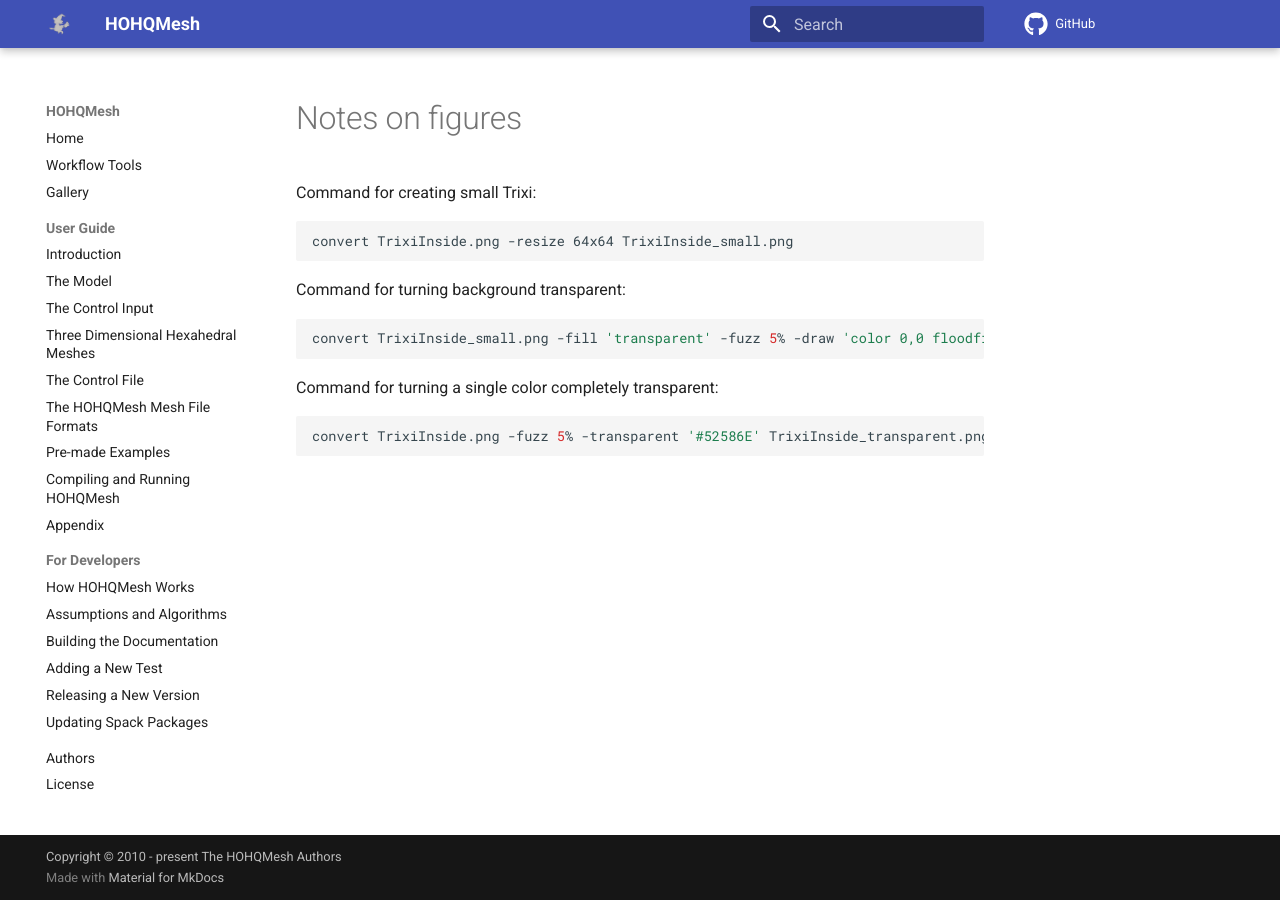
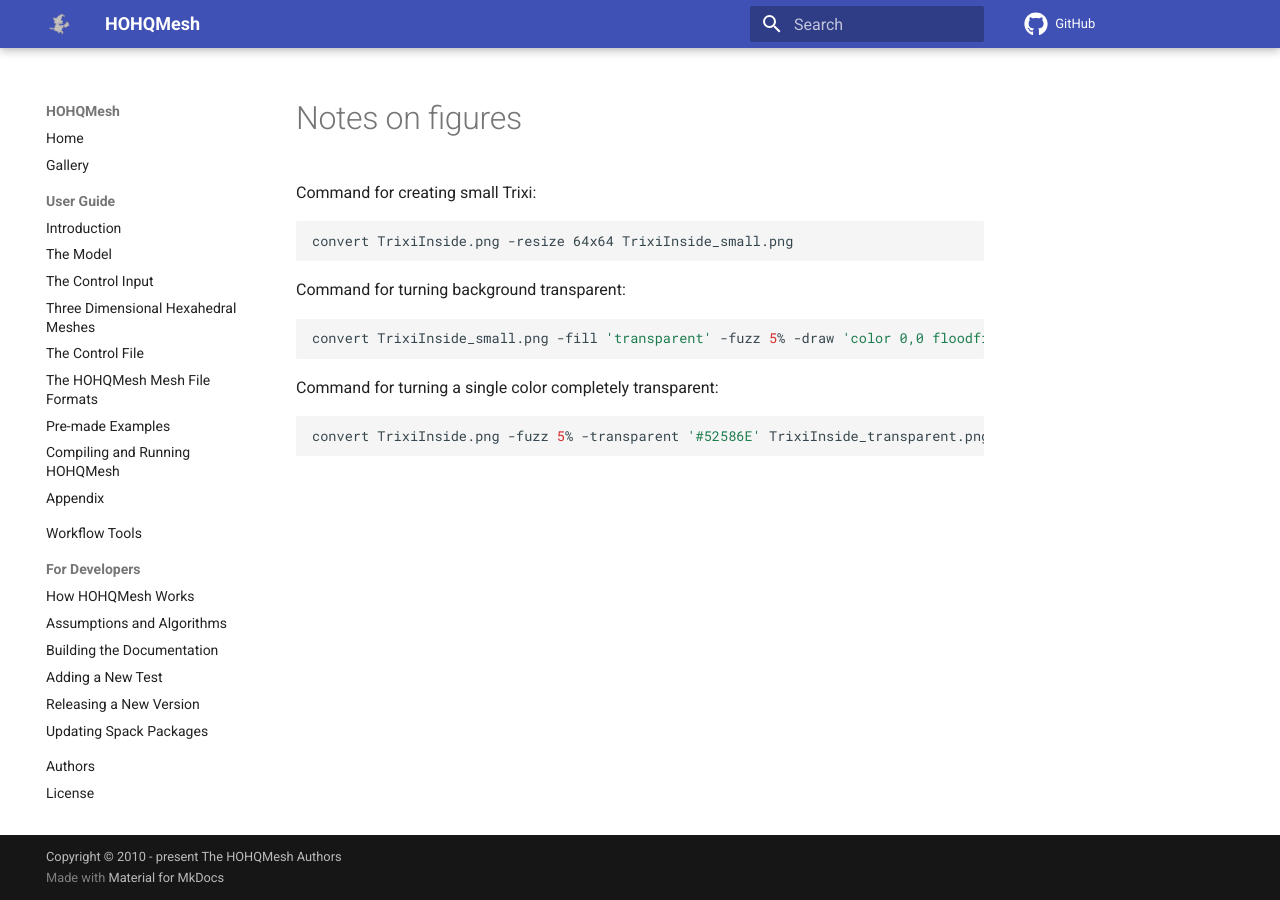
Before and after one commit to trixi-framework/HOHQMesh, an MkDocs documentation site: the page built from Documentation/docs/images/README.md, in a window 1280 px wide. Built offline with MkDocs 1.6.1 and Material for MkDocs 9.7.7, drawn with Linux system fonts in a browser that asks for light colours; comment, search, counter and statistics services are not loaded; part of the change alters nothing that is shown.

```diff
--- a/Documentation/mkdocs.yml
+++ b/Documentation/mkdocs.yml
@@ -20,7 +20,6 @@ theme:
 copyright: Copyright &copy; 2010 - present <a href="https://github.com/trixi-framework/HOHQMesh/blob/main/AUTHORS.md">The HOHQMesh Authors</a>
 nav:
   - Home: 'index.md'
-  - Workflow Tools: 'WorkflowTools.md'
   - Gallery: 'Gallery.md'
   - User Guide:
     - Introduction: 'introduction.md'
@@ -32,6 +31,7 @@ nav:
     - Pre-made Examples: 'examples.md'
     - Compiling and Running HOHQMesh: 'compiling-and-running-hohqmesh.md'
     - Appendix: 'appendix.md'
+  - Workflow Tools: 'WorkflowTools.md'
   - 'For Developers':
     - How HOHQMesh Works: 'how-hohqmesh-works.md'
     - Assumptions and Algorithms: 'assumptions-and-algorithms.md'
```
